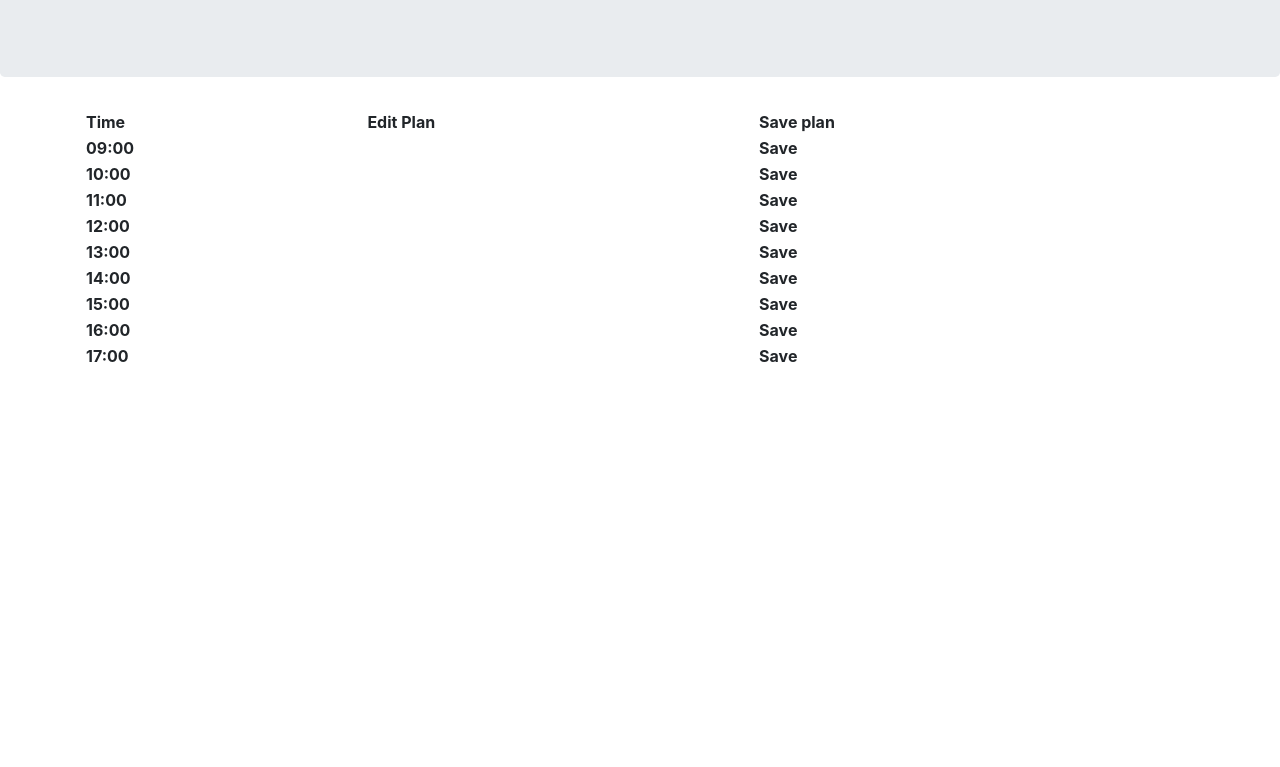
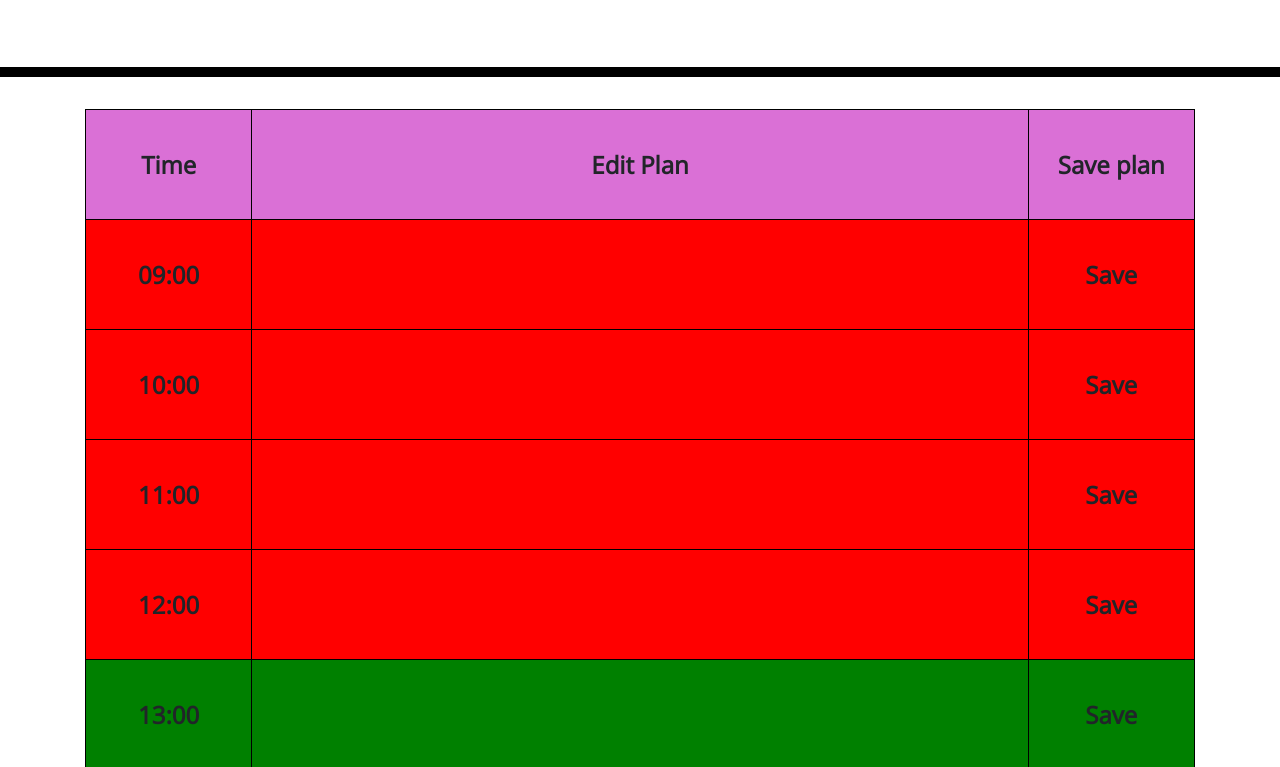
Before and after one commit to GitJackL/daily-planner, a plain HTML site: page index.html in a window 1280 px wide. Shown: the part 191-958 px from the top of the page. Before the commit the page ends 800 px from the top, so only its background shows below. Drawn offline with nearby package versions, Linux system fonts and the light colour scheme.

Commit message:
trying to find soultion to deployment issue

```diff
--- a/index.html
+++ b/index.html
@@ -20,7 +20,7 @@
     />
     <script src="https://cdnjs.cloudflare.com/ajax/libs/jquery/3.3.1/jquery.min.js"></script>
     <script src="https://momentjs.com/downloads/moment.js"></script>
-    <link rel="stylesheet" href="challenge (1)/css/style.css" />
+    <link rel="stylesheet" href="css/style.css" />
     <title>Work Day Scheduler</title>
   </head>
 
@@ -87,6 +87,6 @@
 
     <script src="https://cdnjs.cloudflare.com/ajax/libs/jquery/3.2.1/jquery.min.js"></script>
     <script src="https://cdnjs.cloudflare.com/ajax/libs/moment.js/2.24.0/moment.min.js"></script>
-    <script src="challenge (1)/javascript/script.js"></script>
+    <script src="javascript/script.js"></script>
   </body>
 </html>
```
